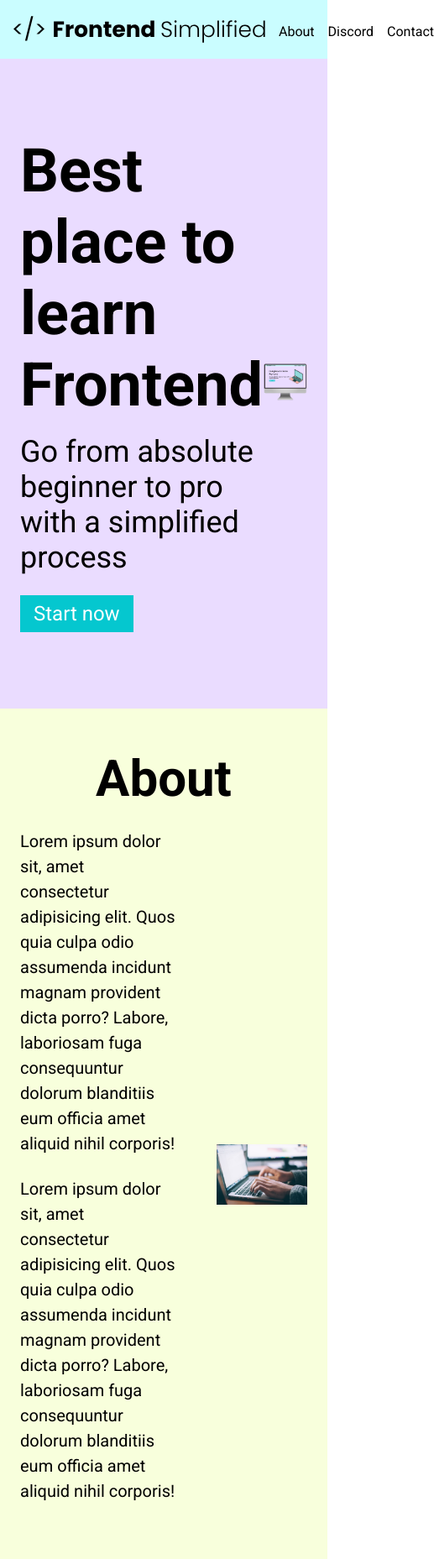
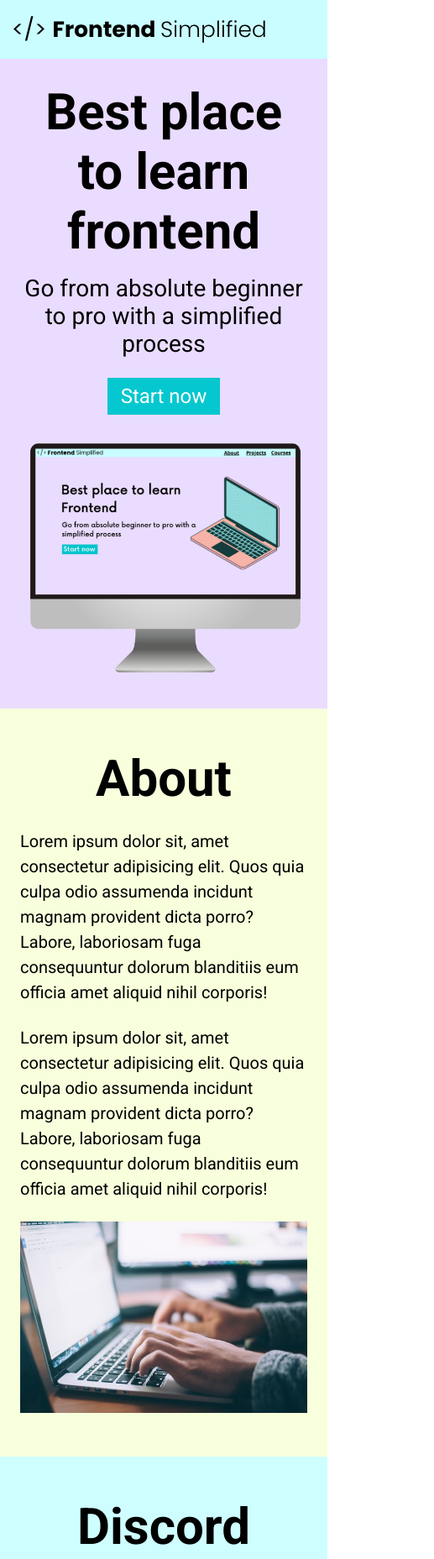
Before and after one commit to ITDallasDBW/062625htmlTutorial, a plain HTML site: page index.html in a window 390 px wide. Shown: the top 1857 px of the page at 84% size, 517 px wide, since content can reach past the window. Drawn offline with Linux system fonts and the light colour scheme.

Commit message:
Final commit

```diff
--- a/index.html
+++ b/index.html
@@ -18,12 +18,12 @@
       </nav>
       <header>
         <div class="row">
-          <div>
-            <h1>Best place to learn Frontend</h1>
+          <div class="home__description">
+            <h1>Best place to learn frontend</h1>
             <p class="subheader">
               Go from absolute beginner to pro with a simplified process
             </p>
-            <button>Start now</button>
+            <button class="home__description--button">Start now</button>
           </div>
           <figure>
             <img src="./assets/laptop.png" alt="" />
--- a/style.css
+++ b/style.css
@@ -126,6 +126,7 @@ form {
     display: flex;
     flex-direction: column;
     margin: 0 auto;
+    padding: 0 24px;
 }
 
 input, textarea {
@@ -155,3 +156,53 @@ footer {
 .footer__link {
     padding: 0 16px;
 }
+
+/* Small phones, tablets, large smartphones */
+@media (max-width: 728px) {
+    .row {
+        flex-direction: column;
+    }
+    .home__description {
+        margin-bottom: 24px;
+        display: flex;
+        flex-direction: column;
+        align-items: center;
+    }
+        .home__description--button {
+        max-width: 240px;
+    }
+    h1 {
+        text-align: center;
+        font-size: 60px;
+    }
+    .subheader {
+        text-align: center;
+        font-size: 28px;
+    }
+
+    ul {
+        display: none;
+    }
+
+    .section__description {
+        flex-direction: column;
+    }
+    .section__description--wrapper {
+        width: 100%;
+    }
+    .about__img--wrapper {
+        width: 100%;
+    }
+    #discord .section__description {
+        flex-direction: column-reverse;
+    }
+    footer {
+        padding: 48px 24px;
+    }
+
+    .footer__logo {
+        max-width: 360px;
+    }
+
+
+})
```
